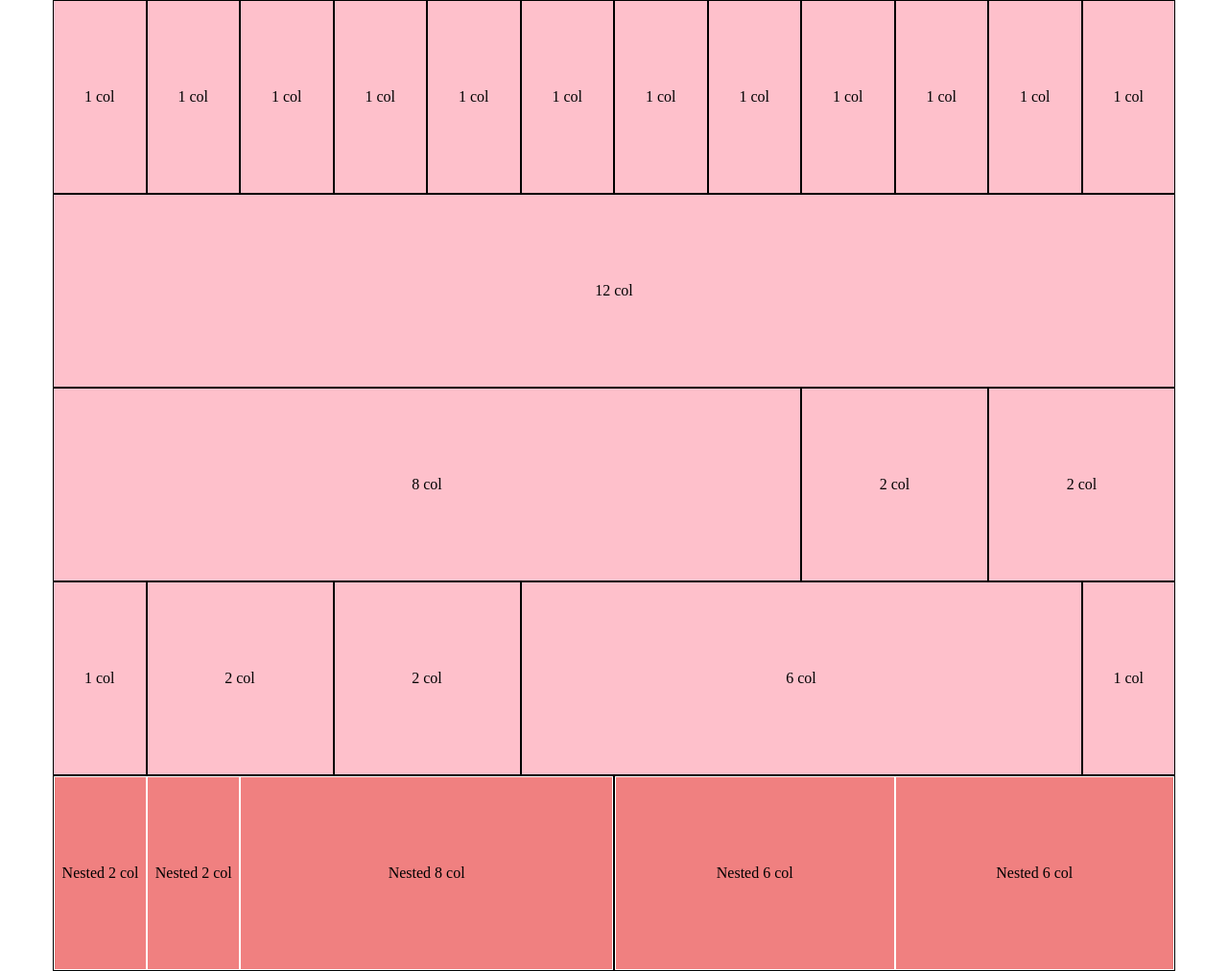
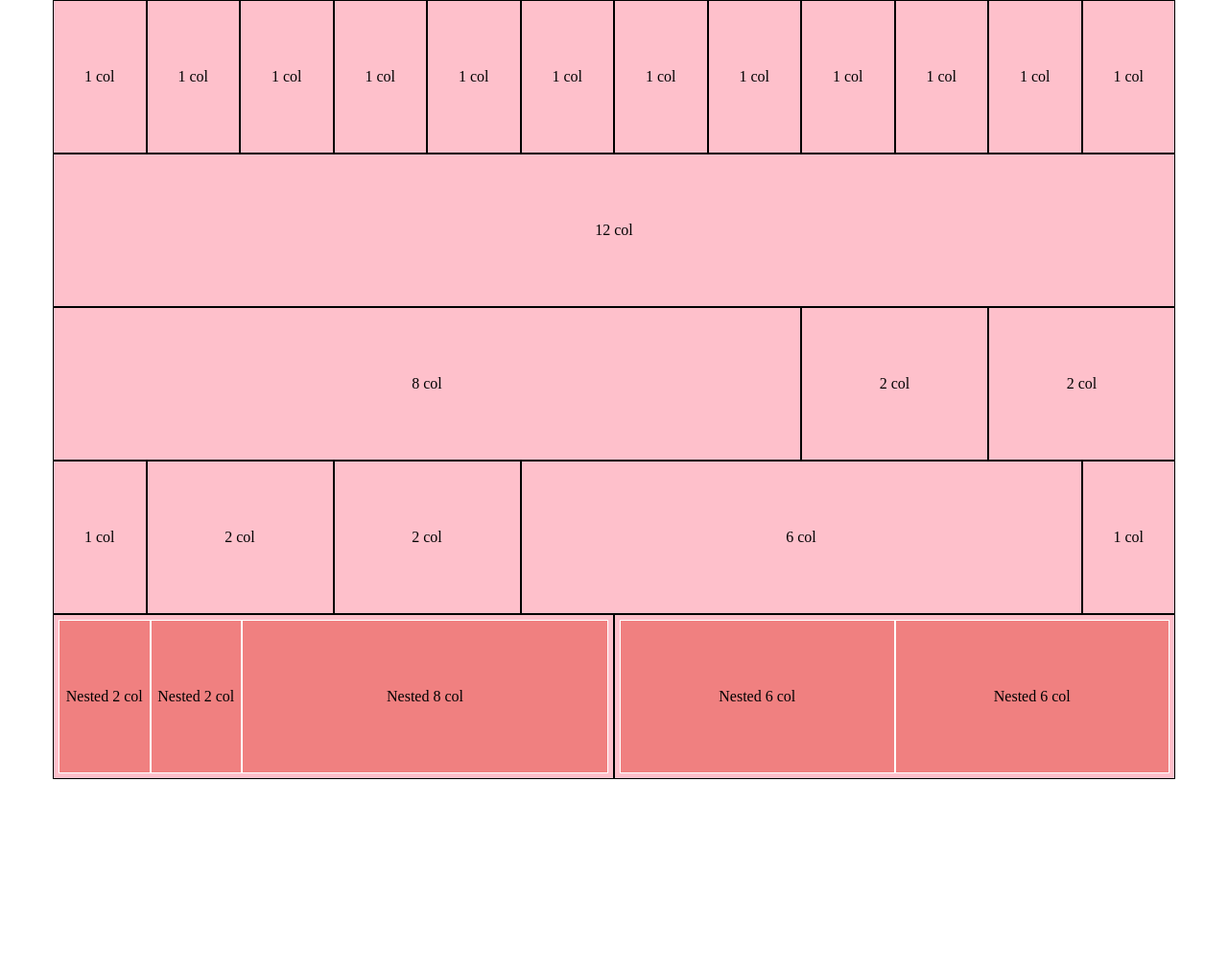
Before and after one commit to Giuseppe-Napoli/html-css-12bool, a plain HTML site: page index.html in a window 1280 px wide. Shown: the whole page at 96% size. After the commit the page ends 812 px from the top, so only its background shows below. Drawn offline with Linux system fonts and the light colour scheme.

Commit message:
completato

```diff
--- a/css/style.css
+++ b/css/style.css
@@ -1,17 +1,16 @@
 [class*="col-"]{
+  padding: 70px 0;
   background-color: #FEC0CB;
   border: 1px solid black;
   text-align: center;
 }
-.container{
-  height: 200px;
-  line-height: 200px;
-}
+
 .container .container > [class*="col-"]{
   background-color: #F08080;
   border: 1px solid white;
+  max-height: 160px;
 }
 
-.container .col-6 > .container{
-
+.container:nth-child(5) > .col-6 {
+  padding: 5px;
 }
```
